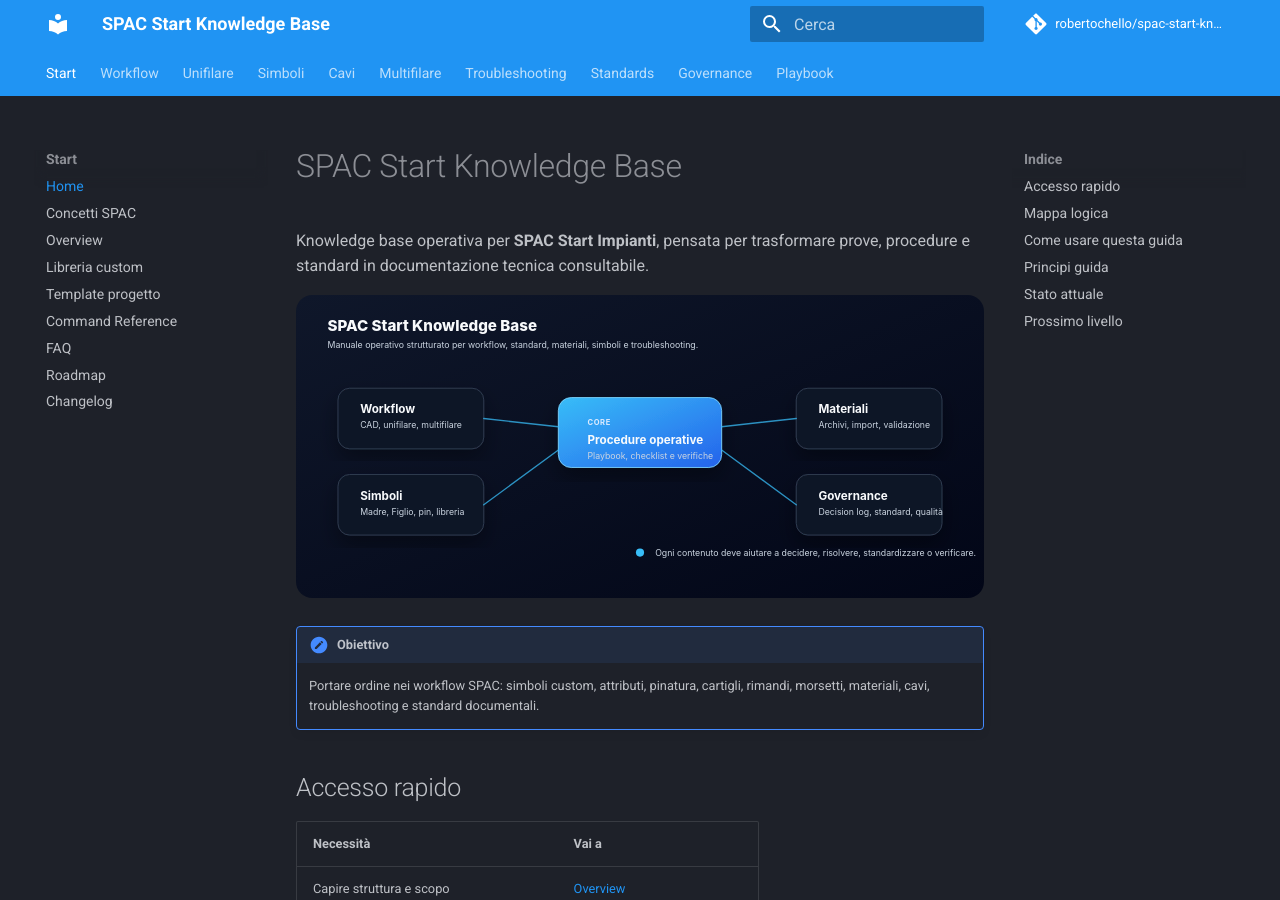
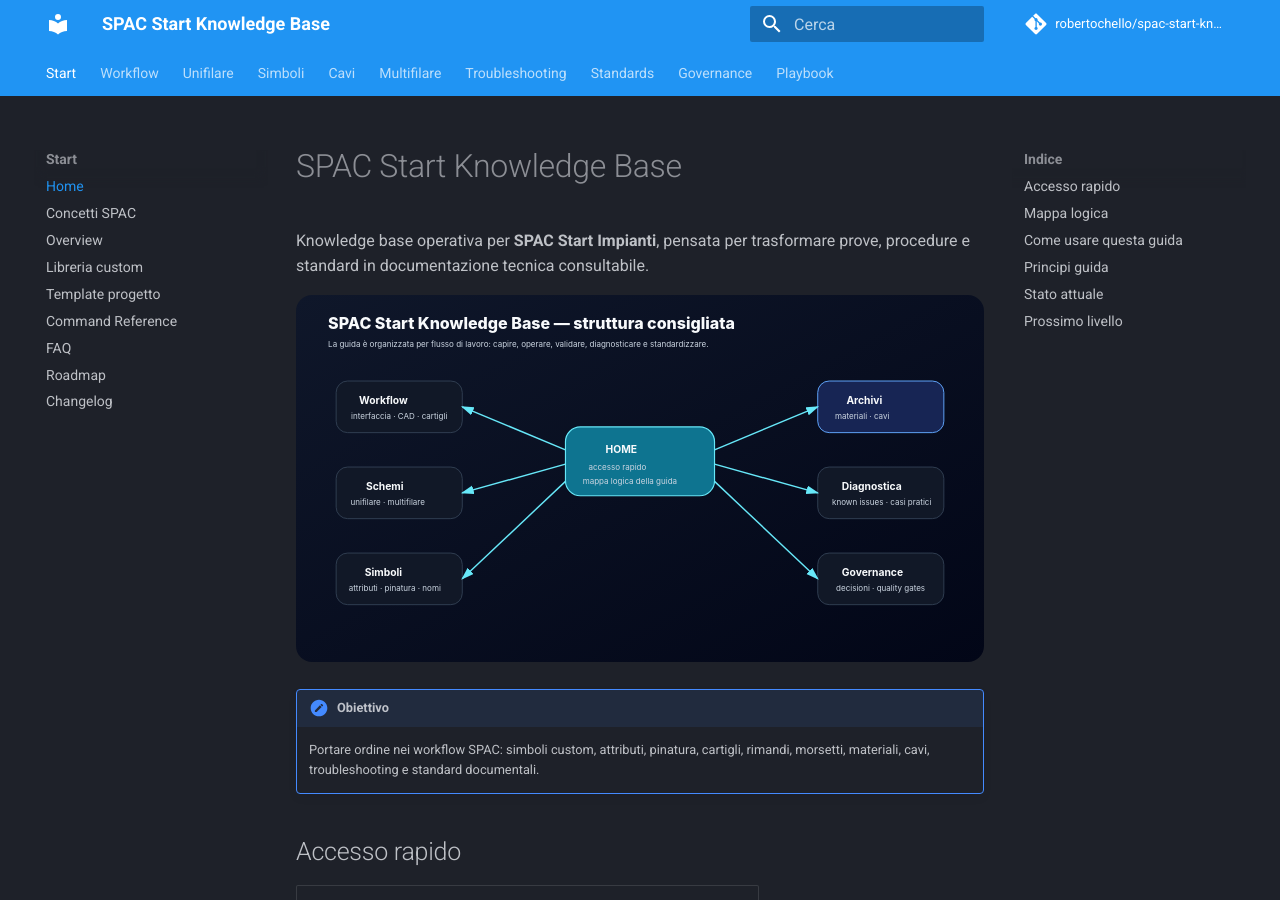
Before and after one commit to robertochello/spac-start-knowledge-base, an MkDocs documentation site: the page built from docs/index.md, in a window 1280 px wide and 900 px high. Built offline with MkDocs 1.6.1 and Material for MkDocs 9.7.7, drawn with Linux system fonts in a browser that asks for light colours; comment, search, counter and statistics services are not loaded.

Commit message:
Use site structure map on home page

```diff
--- a/docs/index.md
+++ b/docs/index.md
@@ -2,7 +2,7 @@
 
 Knowledge base operativa per **SPAC Start Impianti**, pensata per trasformare prove, procedure e standard in documentazione tecnica consultabile.
 
-![SPAC Start Knowledge Base map](assets/diagrams/knowledge-base-map.svg)
+![SPAC Start Knowledge Base map](assets/diagrams/site-structure-map.svg)
 
 !!! note "Obiettivo"
     Portare ordine nei workflow SPAC: simboli custom, attributi, pinatura, cartigli, rimandi, morsetti, materiali, cavi, troubleshooting e standard documentali.
```
